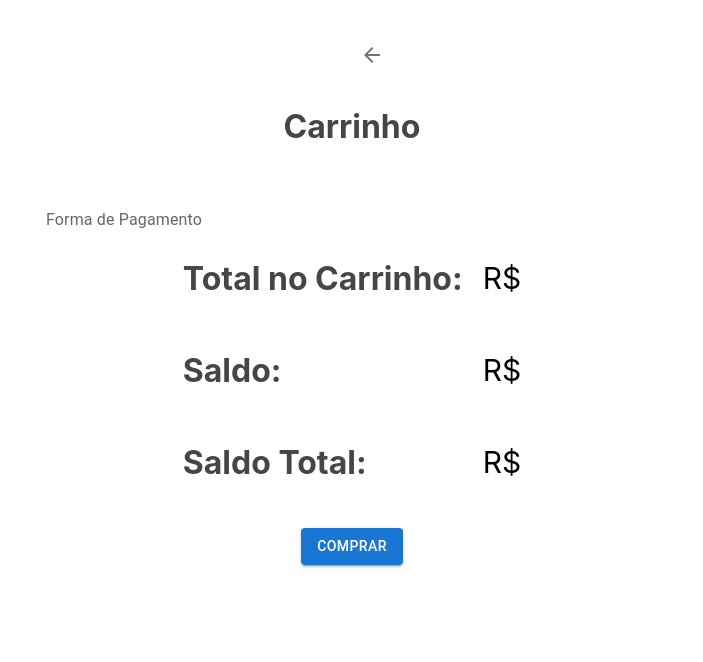
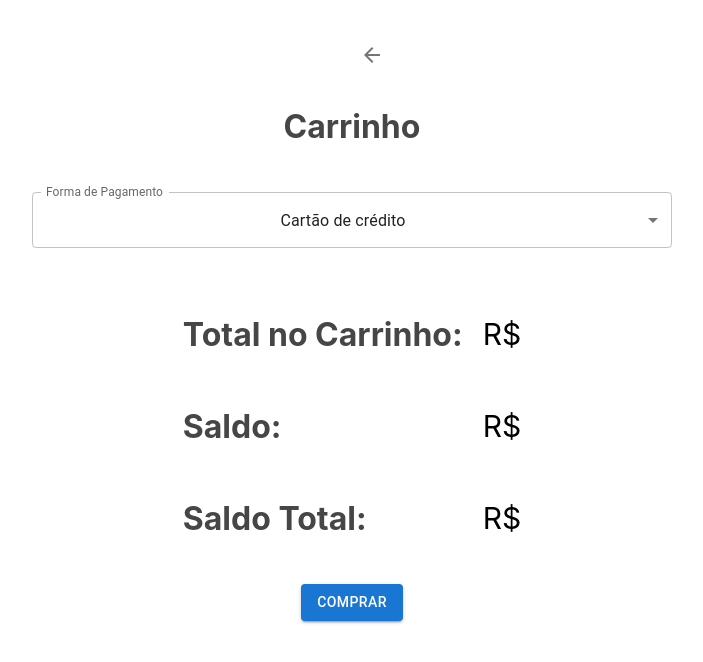
Before and after one commit to thalya-codes/curso-react-gerenciamento-de-estados-globais-com-context-api, a React (Create React App) app: page /carrinho in a window 1280 px wide. Shown: the top 662 px of the page, without its empty margins (288-991 px from the left). Built offline with nearby package versions, Linux system fonts and the light colour scheme.

Commit message:
adiciona select de pagamentos na página Carrinho

```diff
--- a/src/pages/Carrinho/index.js
+++ b/src/pages/Carrinho/index.js
@@ -1,17 +1,25 @@
-import { useState } from 'react';
-import { Button,Snackbar, InputLabel } from '@mui/material';
+import { useEffect, useState } from 'react';
+import { Button,Snackbar, InputLabel, Select, MenuItem } from '@mui/material';
 import Alert from '@mui/lab/Alert';
+import Produto from 'components/Produto';
 import { Container, Voltar, TotalContainer, PagamentoContainer} from './styles';
 import { useCarrinhoContext } from 'common/hooks/useCarrinhoContext';
-import Produto from 'components/Produto';
+import { useNavigate } from 'react-router-dom';
+import usePagamentoContext from 'common/hooks/usePagamentoContext';
 
 function Carrinho() {
+  const navigate = useNavigate();
   const [openSnackbar, setOpenSnackbar] = useState(false);
   const { carrinho } = useCarrinhoContext();
+  const {
+    tiposDePagamento,
+    formaDePagamento,
+    selecionarFormaDePagamento
+  } = usePagamentoContext();
 
   return (
     <Container>
-      <Voltar />
+      <Voltar onClick={() => navigate(-1)}/>
       <h2>
         Carrinho
       </h2>
@@ -21,8 +29,24 @@ function Carrinho() {
       )) }
 
       <PagamentoContainer>
-        <InputLabel> Forma de Pagamento </InputLabel>
+        <InputLabel id="label-forma-pagamento"> Forma de Pagamento </InputLabel>
+        <Select
+          label="Forma de Pagamento"
+          labelId="label-forma-pagamento"
+          value={formaDePagamento.id}
+          onChange={({ target }) => selecionarFormaDePagamento(target.value)}
+        >
+          {tiposDePagamento.map(pagamento => (
+            <MenuItem
+              value={pagamento.id}
+              key={pagamento.id}
+            >
+              {pagamento.nome}
+            </MenuItem>
+          ))}
+        </Select>
       </PagamentoContainer>
+
       <TotalContainer>
           <div>
             <h2>Total no Carrinho: </h2>
```
